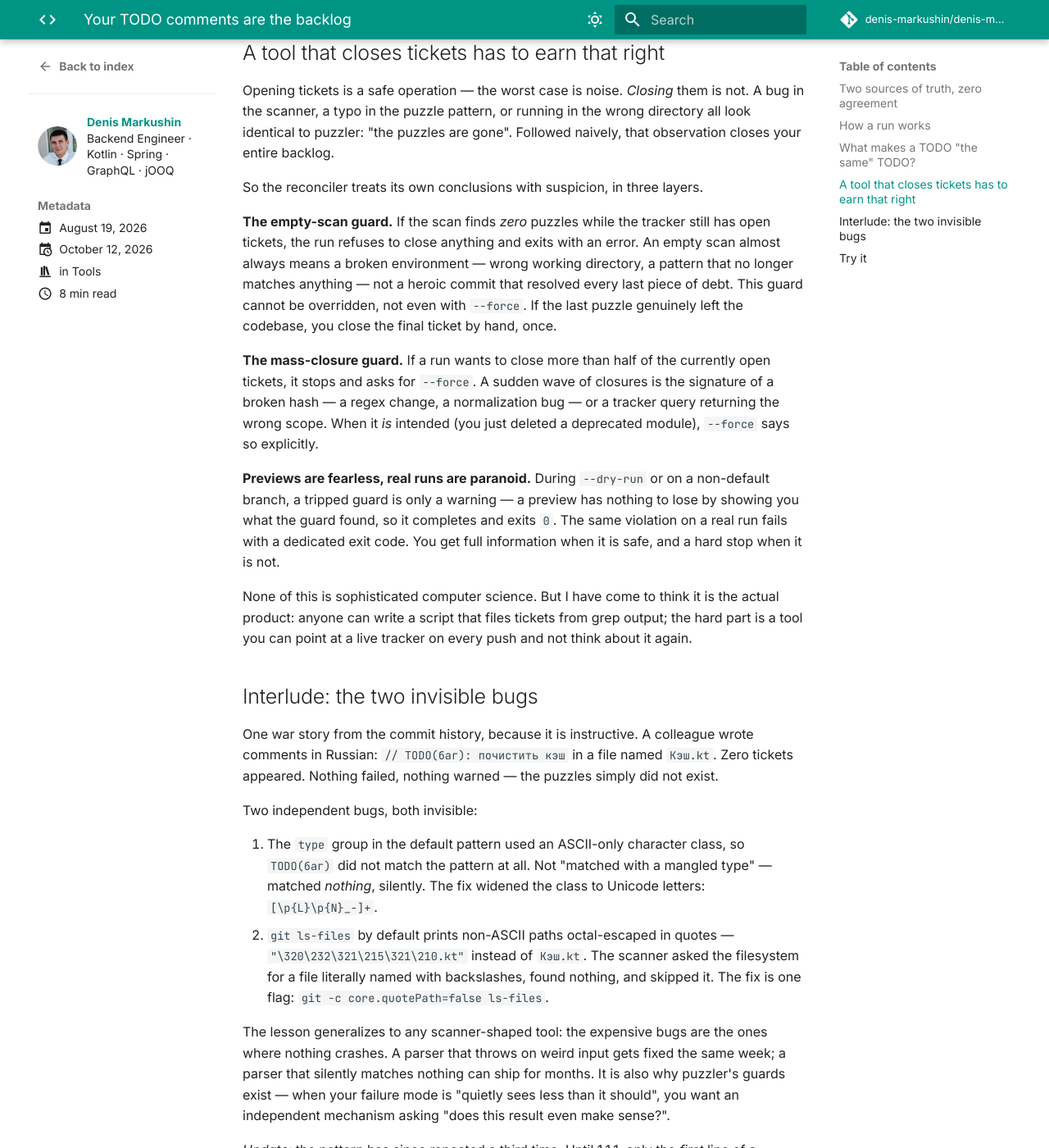
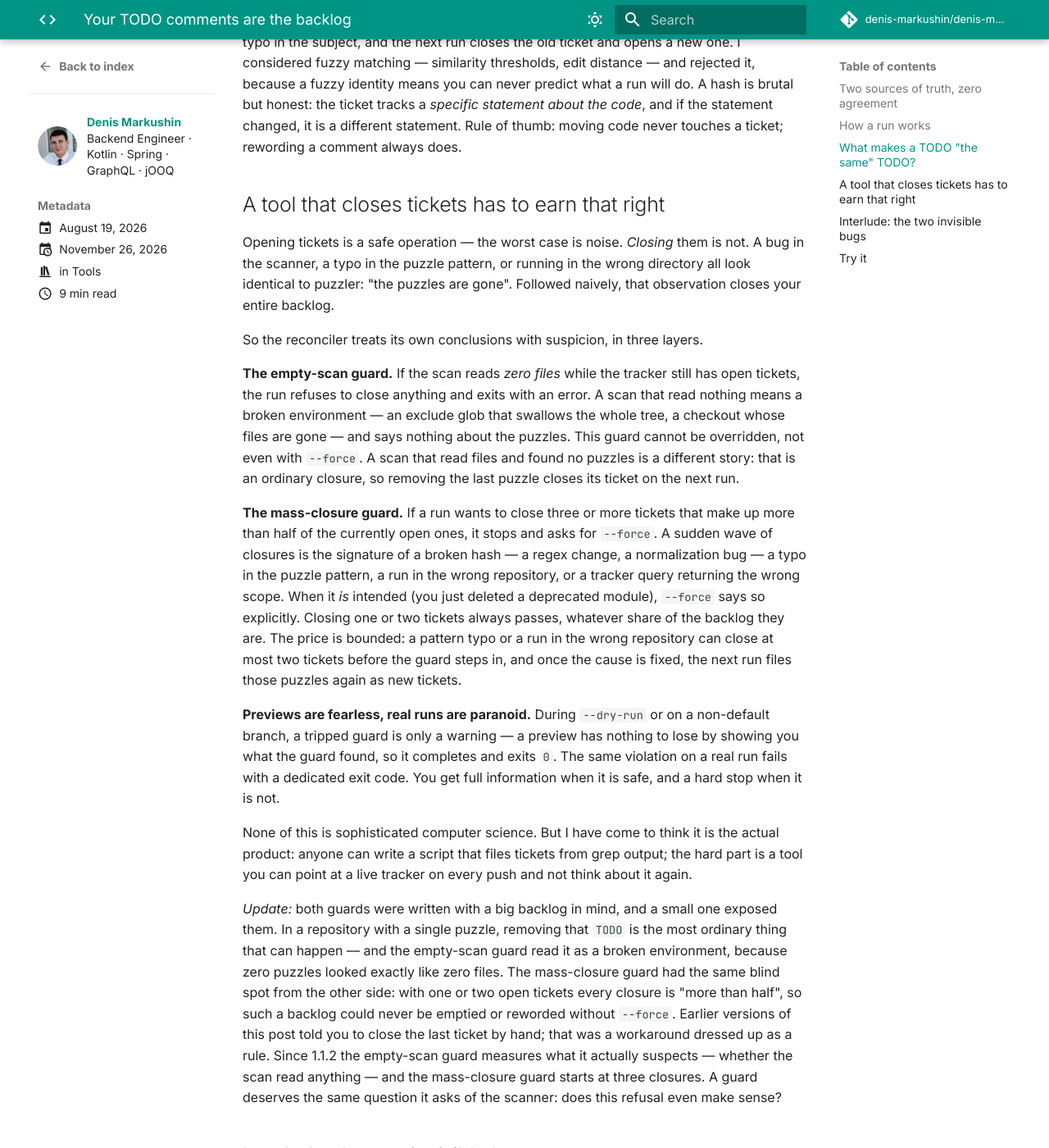
Before and after one commit to denis-markushin/denis-markushin.github.io, an MkDocs documentation site: the page built from docs/posts/2026/08/2026-08-19-todo-comments-are-the-backlog.md, in a window 1280 px wide and 1400 px high, scrolled down 3079 px. Shown: the whole window at 82% size. Built offline with MkDocs 1.6.1 and Material for MkDocs 9.7.7, drawn with Linux system fonts in a browser that asks for light colours; comment, search, counter and statistics services are not loaded; some of the changed text lies outside the part shown.

Commit message:
post: update puzzler article for 1.1.2 (empty-scan guard counts files, mass-closure guard from three closures)

```diff
--- a/docs/posts/2026/08/2026-08-19-todo-comments-are-the-backlog.md
+++ b/docs/posts/2026/08/2026-08-19-todo-comments-are-the-backlog.md
@@ -3,7 +3,7 @@ authors:
   - denis
 date:
   created: 2026-08-19
-  updated: 2026-10-12
+  updated: 2026-11-26
 categories:
   - Tools
 tags:
@@ -25,6 +25,14 @@ ticket in the tracker — and they never converge on their own. I wrote [puzzler
 stop pretending it is one of them.
 
 <!-- more -->
+
+!!! info "Updated on 2026-11-26 for puzzler 1.1.2"
+
+    1.1.2 changes both guards described below. The empty-scan guard now looks at how many files
+    the scan *read*, not how many puzzles it found, so removing the last puzzle closes its ticket
+    like any other. The mass-closure guard now needs **three or more** closures that are more than
+    half of the backlog; closing one or two tickets always passes. The guards section is updated to
+    match, and its last paragraph explains why the rules changed.
 
 !!! info "Updated on 2026-10-12 for puzzler 1.1"
 
@@ -148,17 +156,21 @@ puzzler: "the puzzles are gone". Followed naively, that observation closes your
 
 So the reconciler treats its own conclusions with suspicion, in three layers.
 
-**The empty-scan guard.** If the scan finds *zero* puzzles while the tracker still has open
-tickets, the run refuses to close anything and exits with an error. An empty scan almost always
-means a broken environment — wrong working directory, a pattern that no longer matches anything —
-not a heroic commit that resolved every last piece of debt. This guard cannot be overridden, not
-even with `--force`. If the last puzzle genuinely left the codebase, you close the final ticket by
-hand, once.
+**The empty-scan guard.** If the scan reads *zero files* while the tracker still has open
+tickets, the run refuses to close anything and exits with an error. A scan that read nothing
+means a broken environment — an exclude glob that swallows the whole tree, a checkout whose files
+are gone — and says nothing about the puzzles. This guard cannot be overridden, not even with
+`--force`. A scan that read files and found no puzzles is a different story: that is an ordinary
+closure, so removing the last puzzle closes its ticket on the next run.
 
-**The mass-closure guard.** If a run wants to close more than half of the currently open tickets,
-it stops and asks for `--force`. A sudden wave of closures is the signature of a broken hash — a
-regex change, a normalization bug — or a tracker query returning the wrong scope. When it *is*
-intended (you just deleted a deprecated module), `--force` says so explicitly.
+**The mass-closure guard.** If a run wants to close three or more tickets that make up more than
+half of the currently open ones, it stops and asks for `--force`. A sudden wave of closures is the
+signature of a broken hash — a regex change, a normalization bug — a typo in the puzzle pattern, a
+run in the wrong repository, or a tracker query returning the wrong scope. When it *is* intended
+(you just deleted a deprecated module), `--force` says so explicitly. Closing one or two tickets
+always passes, whatever share of the backlog they are. The price is bounded: a pattern typo or a
+run in the wrong repository can close at most two tickets before the guard steps in, and once the
+cause is fixed, the next run files those puzzles again as new tickets.
 
 **Previews are fearless, real runs are paranoid.** During `--dry-run` or on a non-default branch,
 a tripped guard is only a warning — a preview has nothing to lose by showing you what the guard
@@ -168,6 +180,17 @@ code. You get full information when it is safe, and a hard stop when it is not.
 None of this is sophisticated computer science. But I have come to think it is the actual product:
 anyone can write a script that files tickets from grep output; the hard part is a tool you can
 point at a live tracker on every push and not think about it again.
+
+*Update:* both guards were written with a big backlog in mind, and a small one exposed them. In a
+repository with a single puzzle, removing that `TODO` is the most ordinary thing that can happen —
+and the empty-scan guard read it as a broken environment, because zero puzzles looked exactly like
+zero files. The mass-closure guard had the same blind spot from the other side: with one or two
+open tickets every closure is "more than half", so such a backlog could never be emptied or
+reworded without `--force`. Earlier versions of this post told you to close the last ticket by
+hand; that was a workaround dressed up as a rule. Since 1.1.2 the empty-scan guard measures what
+it actually suspects — whether the scan read anything — and the mass-closure guard starts at three
+closures. A guard deserves the same question it asks of the scanner: does this refusal even make
+sense?
 
 ## Interlude: the two invisible bugs
 
```
